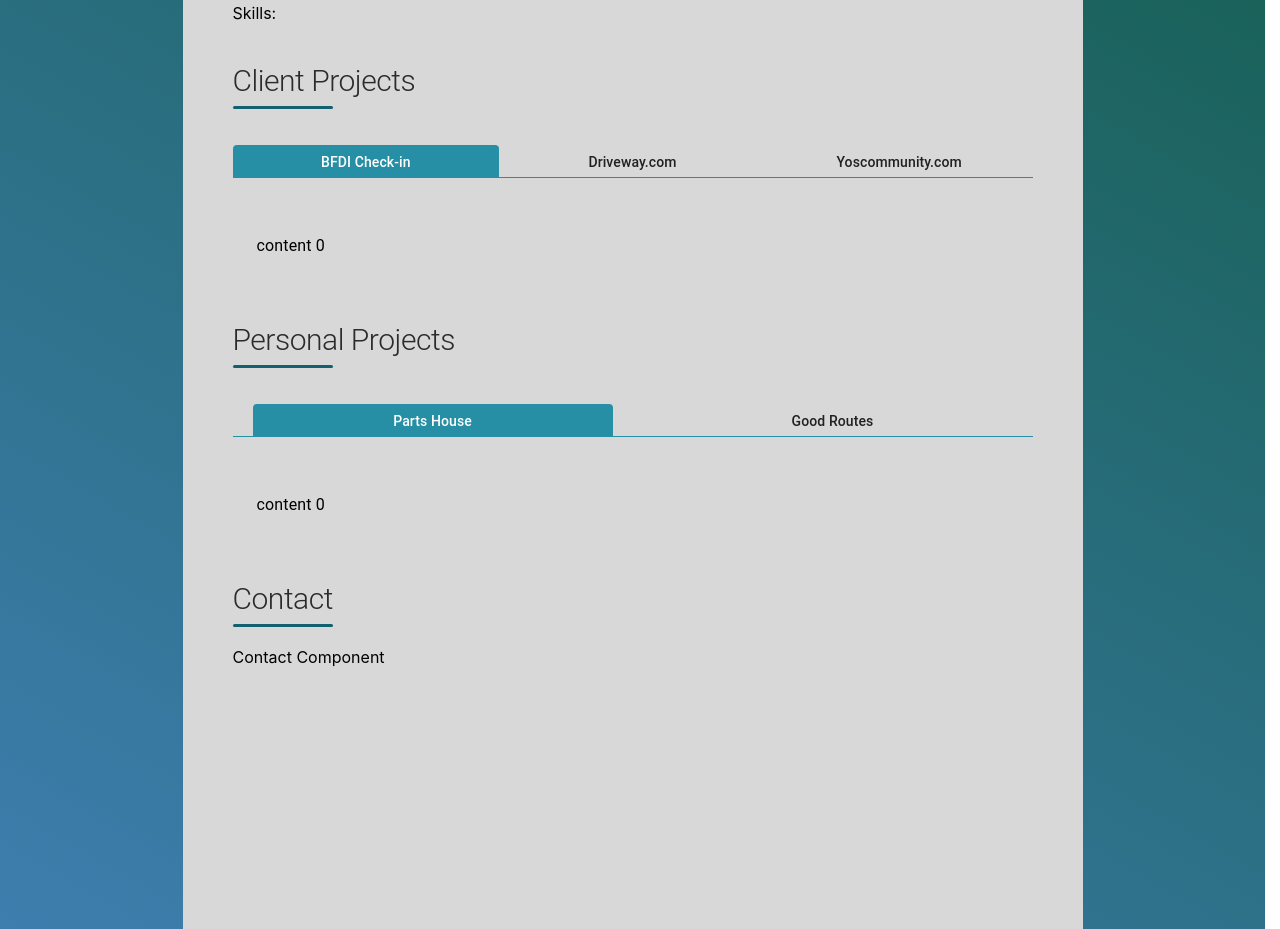
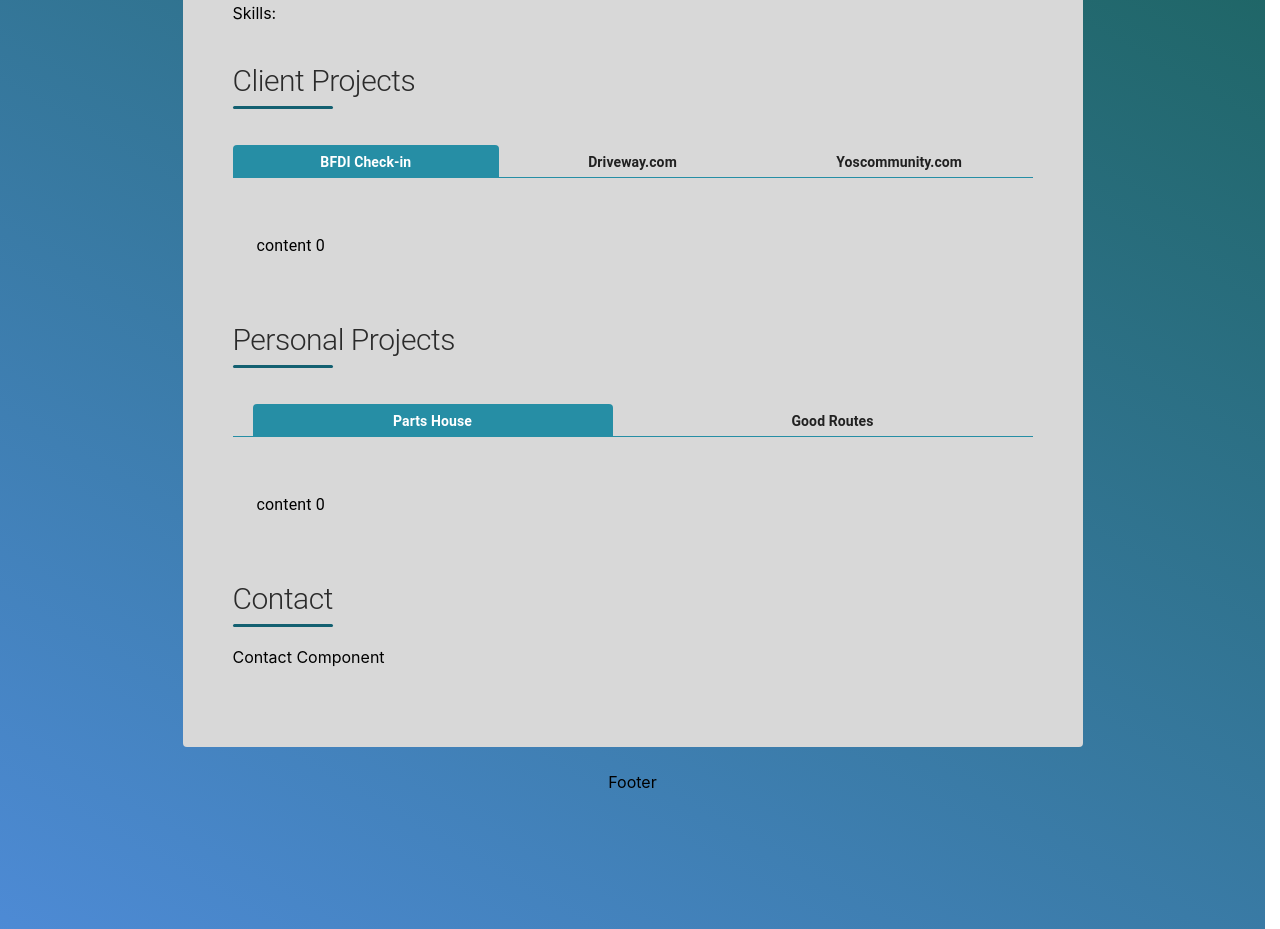
Before and after one commit to Erick-Bravo/Erick-Bravo.github.io, a React (Create React App) app: page / in a window 1280 px wide. Shown: the part 920-1849 px from the top of the page. Built offline with nearby package versions, Linux system fonts and the light colour scheme.

Commit message:
temp content height removed. tab font weight changed.

```diff
--- a/src/components/ContentComponents/Content/Content.tsx
+++ b/src/components/ContentComponents/Content/Content.tsx
@@ -10,7 +10,6 @@ import Summary from "../Summary/Summary";
 export const ContentContainer = styled(Box)({
   width: "100%",
   boxSizing: "border-box",
-  height: "2000px",
   padding: "0",
   margin: "0 0 25px 0",
   background: "#d8d8d8",
--- a/src/components/DynamicTabs/DynamicTabs.styled.tsx
+++ b/src/components/DynamicTabs/DynamicTabs.styled.tsx
@@ -20,7 +20,7 @@ export const TabsStyled = styled(Tabs)({
     lineHeight: "16px",
     letterSpacing: "0.1px",
     color: color.gray.one,
-    fontWeight: 500,
+    fontWeight: 600,
     height: "48px",
     transition: "color 0s linear .10s",
     zIndex: 1,
```
